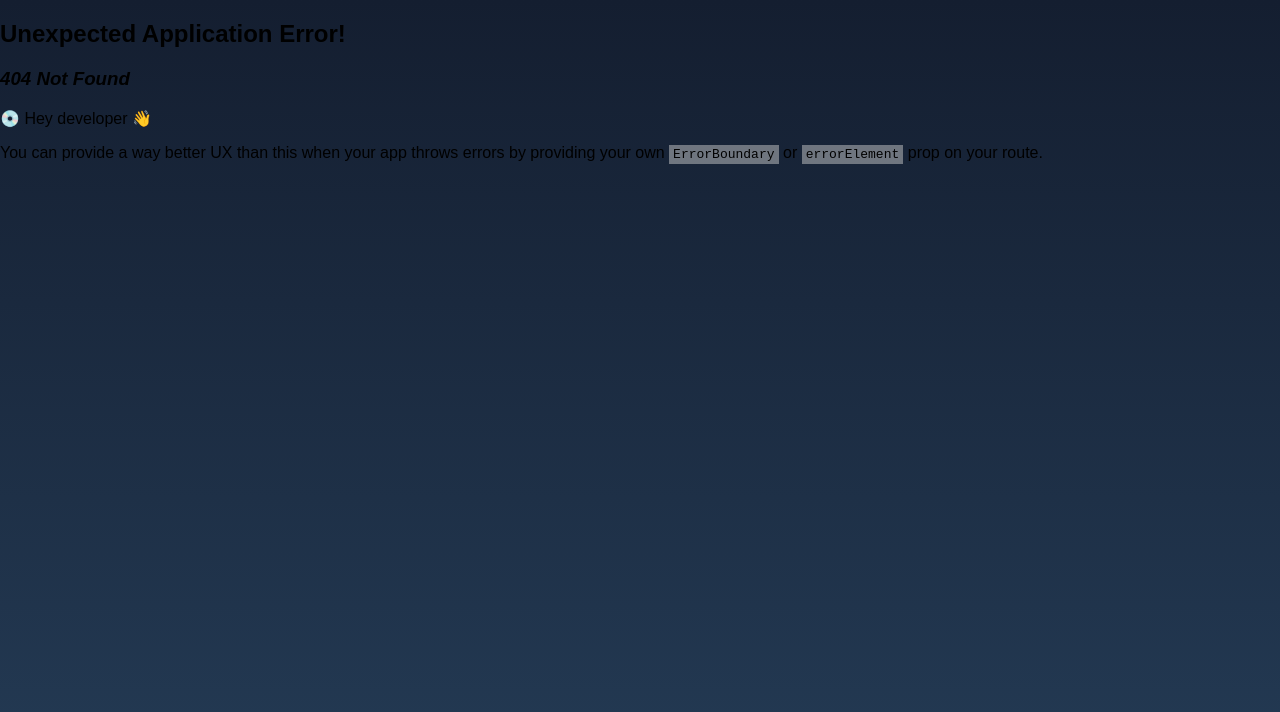
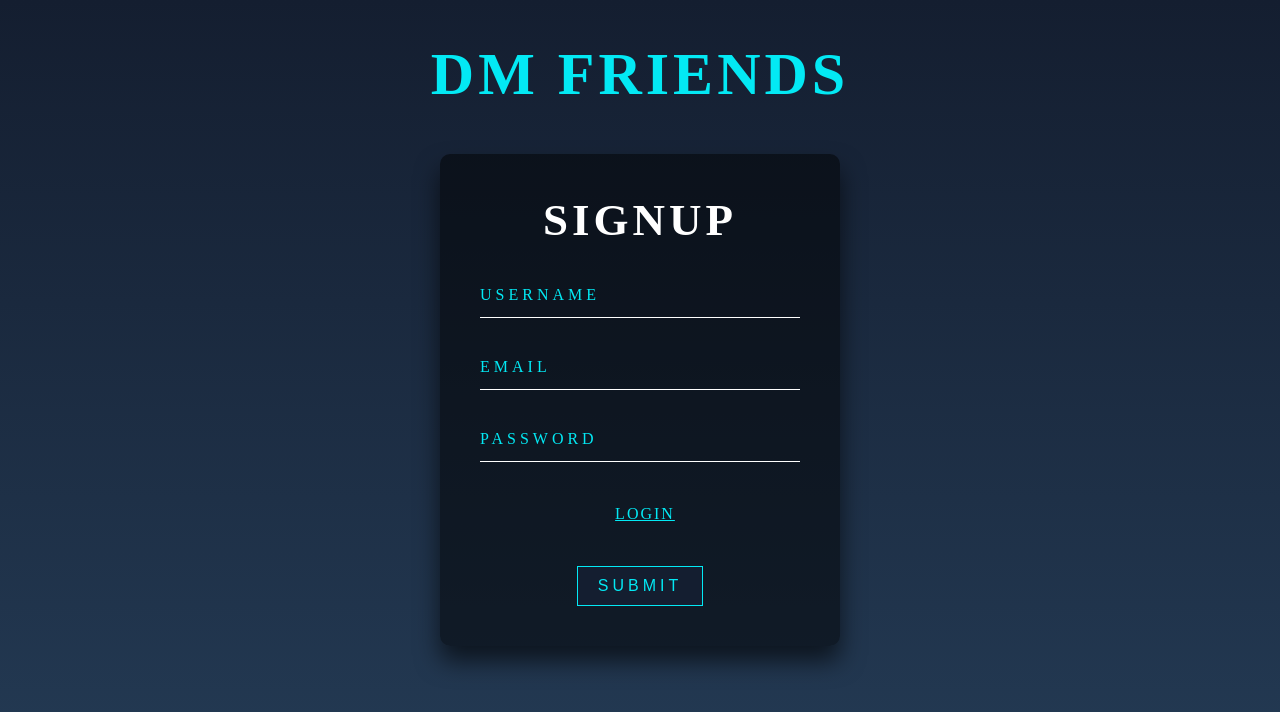
Before and after one commit to ianaack/dm-friends, a React (Create React App) app in the folder client/: page /signup in a window 1280 px wide. Before the commit this address had no page. Shown: the top 712 px of the page. Built offline with nearby package versions, Linux system fonts and the light colour scheme; a web font is replaced by a local one.

Commit message:
Added signup page and routes for both

```diff
--- a/client/src/App.js
+++ b/client/src/App.js
@@ -1,11 +1,14 @@
-import "bootstrap/dist/css/bootstrap.min.css";
-import "./App.css";
+// import "bootstrap/dist/css/bootstrap.min.css";
+// import "./App.css";
+import { Outlet } from "react-router";
 
 function App() {
-  return <div className="App">
-    <h1>DM Friends</h1>
-
-  </div>;
+  return (
+    <div className="login-title">
+      <h1>DM Friends</h1>
+      <Outlet />
+    </div>
+  );
 }
 
 export default App;
--- a/client/src/index.js
+++ b/client/src/index.js
@@ -1,16 +1,24 @@
 import React from "react";
 import ReactDOM from "react-dom/client";
-import { createBrowserRouter, RouterProvider } from "react-router-dom";
-// import App from "./App";
+import App from "./App";
+import "./index.css";
+import {
+  createBrowserRouter,
+  createRoutesFromElements,
+  Route,
+  RouterProvider,
+} from "react-router-dom";
 import Login from "./pages/Login";
-import "./index.css";
+import Signup from "./pages/Signup";
 
-const router = createBrowserRouter([
-  {
-    path: "/",
-    element: <Login />,
-  },
-]);
+const router = createBrowserRouter(
+  createRoutesFromElements(
+    <Route path="/" element={<App />}>
+      <Route index element={<Login />} />
+      <Route path="signup" element={<Signup />} />
+    </Route>
+  )
+);
 
 const root = ReactDOM.createRoot(document.getElementById("root"));
 root.render(
--- a/client/src/pages/Login.jsx
+++ b/client/src/pages/Login.jsx
@@ -2,10 +2,8 @@ import React from "react";
 
 export default function Login() {
   return (
-    <>
-      <div>
-        <h1 className="login-title">DM Friends</h1>
-      </div>
+
+
       <div className="login-box">
         <h2>Login</h2>
         <form>
@@ -26,6 +24,5 @@ export default function Login() {
           <button href="/">Submit</button>
         </form>
       </div>
-    </>
   );
 }
--- /dev/null
+++ b/client/src/pages/Signup.jsx
@@ -0,0 +1,29 @@
+import React from "react";
+
+export default function Signup() {
+  return (
+    <div className="login-box">
+      <h2>Signup</h2>
+      <form>
+        <div className="user-box">
+          <input type="text" name="username" required />
+          <label>Username</label>
+        </div>
+        <div className="user-box">
+          <input type="email" name="email" required />
+          <label>Email</label>
+        </div>
+        <div className="user-box">
+          <input type="password" name="password" required />
+          <label>Password</label>
+          <span className="signup-span">
+            <a className="signup-link" href="/">
+              Login
+            </a>
+          </span>
+        </div>
+        <button href="/">Submit</button>
+      </form>
+    </div>
+  );
+}
```
Also changed, not shown: client/src/App.css (+4 -4 lines).
